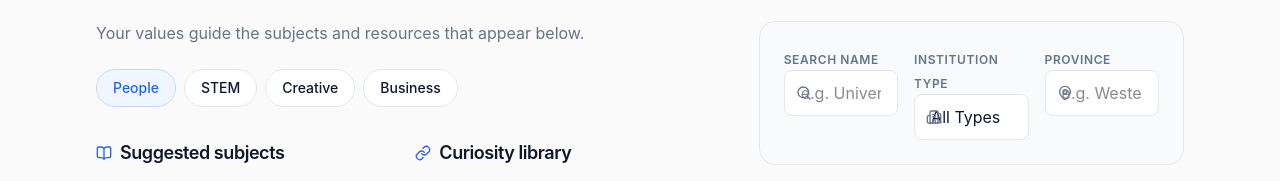
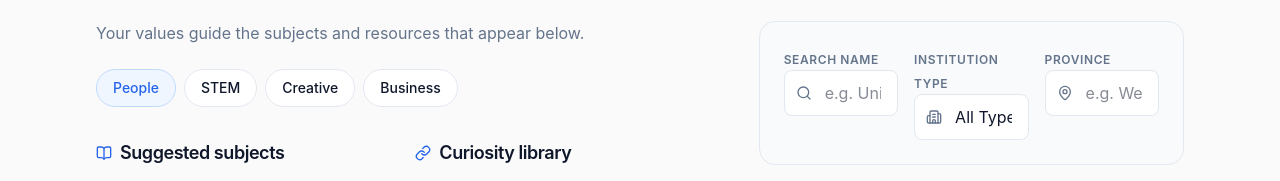
Before and after one commit to musambokazi/coreExplorer, a React (Vite) app in the folder frontend/: page / in a window 1280 px wide. Shown: the part 1844-2025 px from the top of the page. Built offline with nearby package versions, Linux system fonts and the light colour scheme; no server answers.

Commit message:
fix: override input padding to prevent icon overlap

```diff
--- a/frontend/src/components/institutions/InstitutionExplorer.jsx
+++ b/frontend/src/components/institutions/InstitutionExplorer.jsx
@@ -25,7 +25,7 @@ export default function InstitutionExplorer({
                 value={institutionSearch}
                 onChange={(event) => onSearchChange(event.target.value)}
                 placeholder="e.g. University of Cape Town"
-                className="min-input pl-9"
+                className="min-input !pl-10"
               />
             </div>
           </label>
@@ -37,7 +37,7 @@ export default function InstitutionExplorer({
               <select
                 value={institutionType}
                 onChange={(event) => onTypeChange(event.target.value)}
-                className="min-input pl-9 appearance-none bg-white"
+                className="min-input !pl-10 appearance-none bg-white"
               >
                 <option value="all">All Types</option>
                 <option value="school">School</option>
@@ -55,7 +55,7 @@ export default function InstitutionExplorer({
                 value={institutionProvince}
                 onChange={(event) => onProvinceChange(event.target.value)}
                 placeholder="e.g. Western Cape"
-                className="min-input pl-9"
+                className="min-input !pl-10"
               />
             </div>
           </label>
```
Also changed, not shown: 1 other file (tests, documents, lock files or other folders).
